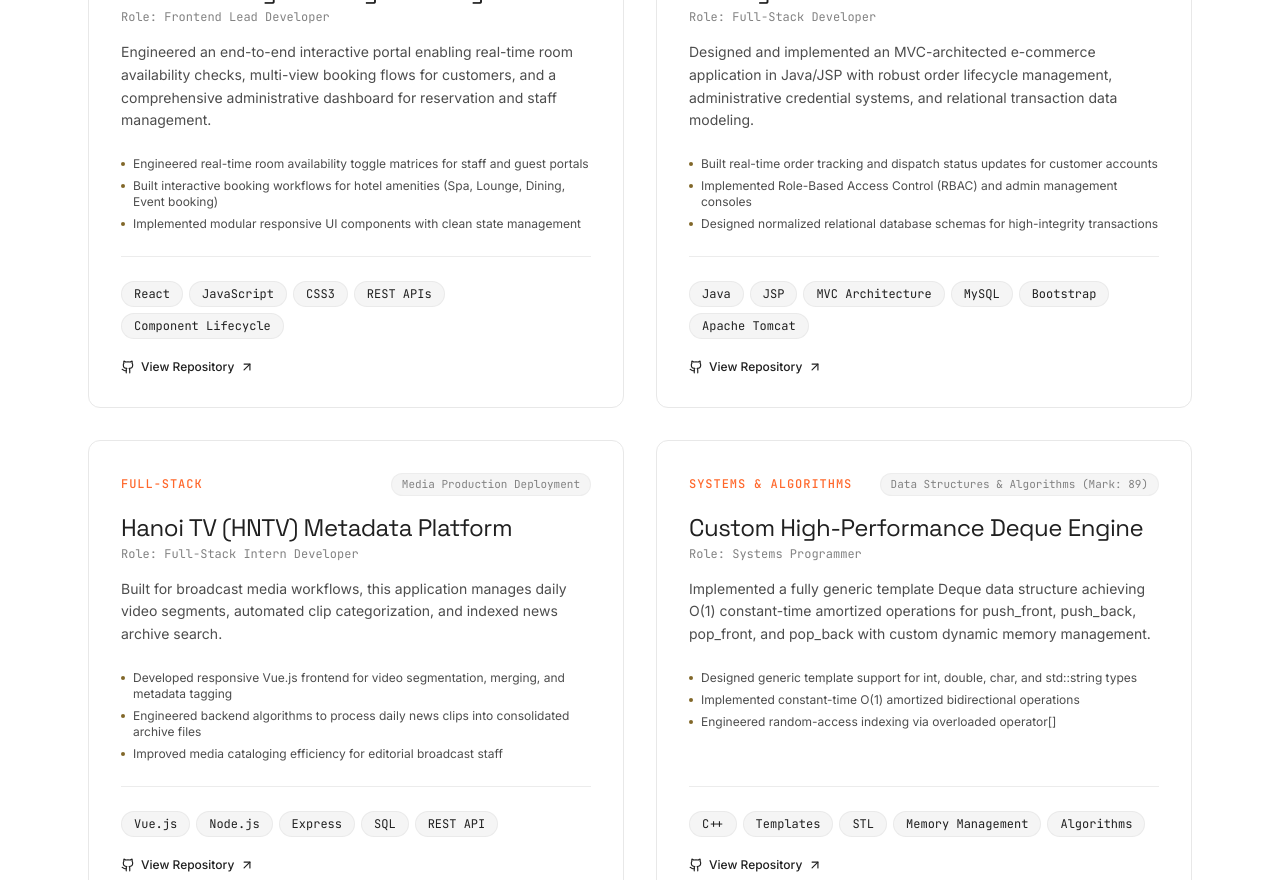
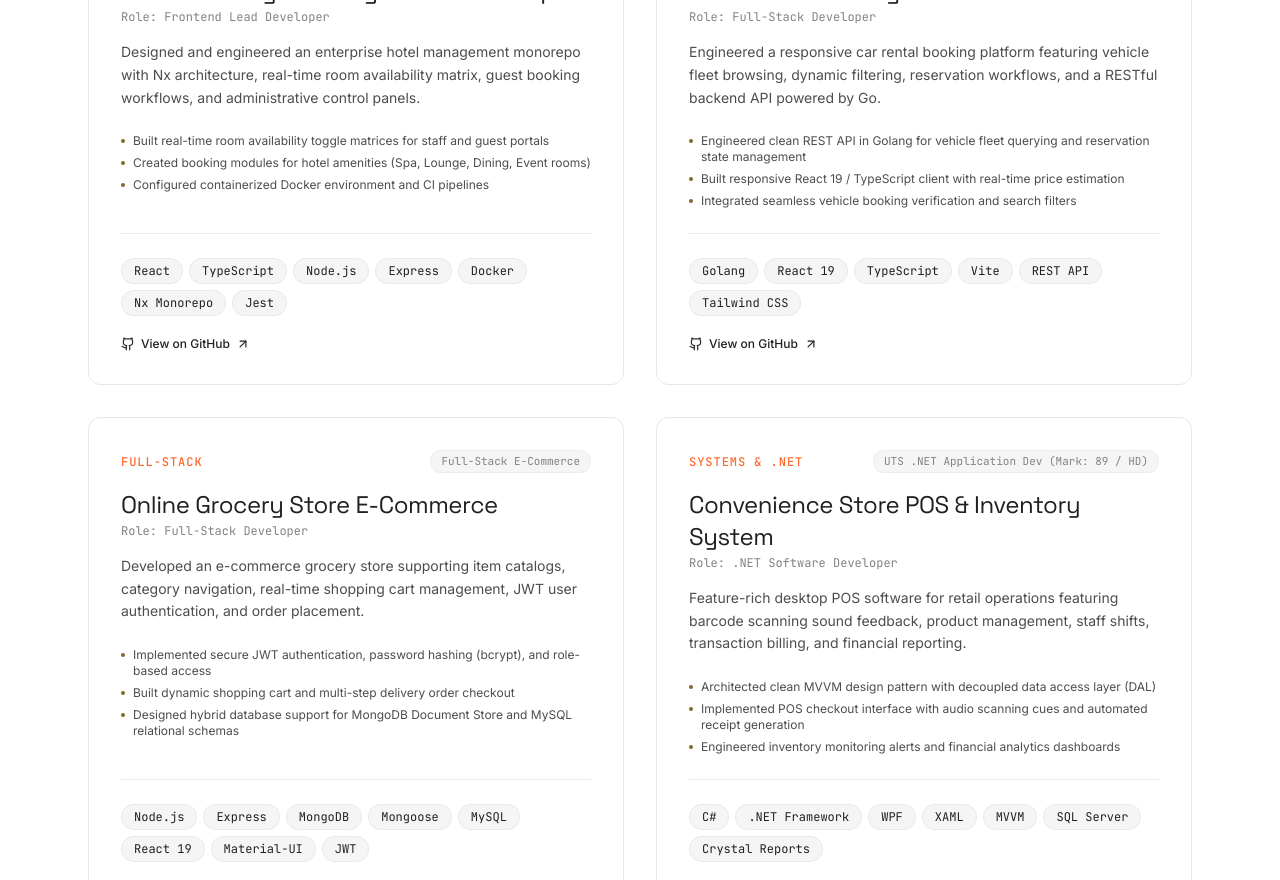
Before and after one commit to Kaiwannafly/portfolio, a Next.js app: page / in a window 1280 px wide. Shown: the part 1920-2800 px from the top of the page. Built offline with nearby package versions, Linux system fonts and the light colour scheme.

Commit message:
Update portfolio projects and direct GitHub repository links

```diff
--- a/src/app/globals.css
+++ b/src/app/globals.css
@@ -32,8 +32,8 @@
   }
 
   ::selection {
-    background-color: rgba(255, 104, 44, 0.18);
-    color: #202020;
+    background-color: #ff682c;
+    color: #ffffff;
   }
 }
 
--- a/src/app/layout.tsx
+++ b/src/app/layout.tsx
@@ -56,7 +56,7 @@ export default function RootLayout({
       lang="en"
       className={`${inter.variable} ${spaceGrotesk.variable} ${jetbrainsMono.variable} scroll-smooth`}
     >
-      <body className="min-h-screen flex flex-col bg-canvas-white text-graphite antialiased selection:bg-ember/15">
+      <body className="min-h-screen flex flex-col bg-canvas-white text-graphite antialiased selection:bg-ember selection:text-white">
         {children}
       </body>
     </html>
--- a/src/components/Contact.tsx
+++ b/src/components/Contact.tsx
@@ -119,7 +119,7 @@ export default function Contact() {
                   placeholder="e.g. Alex Johnson"
                   value={formState.name}
                   onChange={(e) => setFormState({ ...formState, name: e.target.value })}
-                  className="w-full bg-fog border border-mist px-4 py-2.5 text-sm text-graphite rounded-button focus:outline-none focus:border-graphite transition-colors"
+                  className="w-full bg-fog border border-mist px-4 py-2.5 text-sm text-graphite placeholder:text-slate/70 rounded-button focus:outline-none focus:border-graphite transition-colors"
                 />
               </div>
 
@@ -133,7 +133,7 @@ export default function Contact() {
                   placeholder="alex@example.com"
                   value={formState.email}
                   onChange={(e) => setFormState({ ...formState, email: e.target.value })}
-                  className="w-full bg-fog border border-mist px-4 py-2.5 text-sm text-graphite rounded-button focus:outline-none focus:border-graphite transition-colors"
+                  className="w-full bg-fog border border-mist px-4 py-2.5 text-sm text-graphite placeholder:text-slate/70 rounded-button focus:outline-none focus:border-graphite transition-colors"
                 />
               </div>
 
@@ -147,7 +147,7 @@ export default function Contact() {
                   placeholder="Tell me about your project, team, or opportunity..."
                   value={formState.message}
                   onChange={(e) => setFormState({ ...formState, message: e.target.value })}
-                  className="w-full bg-fog border border-mist px-4 py-2.5 text-sm text-graphite rounded-button focus:outline-none focus:border-graphite transition-colors resize-none"
+                  className="w-full bg-fog border border-mist px-4 py-2.5 text-sm text-graphite placeholder:text-slate/70 rounded-button focus:outline-none focus:border-graphite transition-colors resize-none"
                 />
               </div>
 
--- a/src/components/Projects.tsx
+++ b/src/components/Projects.tsx
@@ -7,7 +7,7 @@ import { ArrowUpRight, Github, Code, CheckCircle2, Sparkles } from 'lucide-react
 export default function Projects() {
   const [filter, setFilter] = useState<string>('All');
 
-  const categories = ['All', 'Frontend', 'Full-Stack', 'Systems & Algorithms'];
+  const categories = ['All', 'Full-Stack', 'Systems & .NET', 'AI & Data Science'];
 
   const filteredProjects =
     filter === 'All'
@@ -27,7 +27,7 @@ export default function Projects() {
             Selected Software Projects
           </h2>
           <p className="text-steel text-sm sm:text-base max-w-xl">
-            A showcase of web applications, enterprise systems, and algorithmic software developed with modern engineering practices.
+            A showcase of full-stack web applications, enterprise .NET systems, and machine learning models developed with modern engineering practices.
           </p>
         </div>
 
@@ -113,7 +113,7 @@ export default function Projects() {
                   className="inline-flex items-center gap-1.5 text-xs font-medium text-graphite hover:text-ember transition-colors"
                 >
                   <Github className="size-3.5" />
-                  <span>View Repository</span>
+                  <span>View on GitHub</span>
                   <ArrowUpRight className="size-3.5" />
                 </a>
               </div>
--- a/src/data/portfolioData.ts
+++ b/src/data/portfolioData.ts
@@ -1,7 +1,7 @@
 export interface Project {
   id: string;
   title: string;
-  category: "Full-Stack" | "Frontend" | "Systems & Algorithms";
+  category: "Full-Stack" | "Frontend" | "Systems & .NET" | "AI & Data Science";
   role: string;
   summary: string;
   description: string;
@@ -51,11 +51,11 @@ export const PERSONAL_INFO = {
   github: "https://github.com/Kaiwannafly",
   linkedin: "https://linkedin.com/in/nam-phuong-dam",
   resumePath: "/Kyle_Dam_Resume.pdf",
-  bio: "Motivated Software Engineer and Information Technology graduate from the University of Technology Sydney (UTS) with a High Distinction academic record (WAM 80.54 / GPA 6.09). Experienced in building scalable full-stack applications with React, Vue.js, Node.js, and .NET Core.",
+  bio: "Motivated Software Engineer and Information Technology graduate from the University of Technology Sydney (UTS) with a High Distinction academic record (WAM 80.54 / GPA 6.09). Experienced in building scalable full-stack applications with React, Vue.js, Node.js, Go, and .NET Core.",
   stats: [
     { label: "Academic Average", value: "80.54 WAM", detail: "High Distinction / Distinction" },
-    { label: "Completed Projects", value: "6+", detail: "Web, Enterprise & Systems" },
-    { label: "Core Technologies", value: "10+", detail: "React, Node, .NET, C++, Java" },
+    { label: "Completed Projects", value: "8+", detail: "Web, Enterprise & Machine Learning" },
+    { label: "Core Technologies", value: "12+", detail: "React, Node, Go, .NET, Python, Java" },
     { label: "Global Experience", value: "USA & AU", detail: "Boston, MA & Sydney, NSW" },
   ],
 };
@@ -63,37 +63,122 @@ export const PERSONAL_INFO = {
 export const PROJECTS: Project[] = [
   {
     id: "hotel-booking",
-    title: "Hotel Booking & Management System",
-    category: "Frontend",
+    title: "Hotel Booking & Management Monorepo",
+    category: "Full-Stack",
     role: "Frontend Lead Developer",
-    summary: "A dynamic hotel reservation and administrative management system built with modern React component architecture.",
-    description: "Engineered an end-to-end interactive portal enabling real-time room availability checks, multi-view booking flows for customers, and a comprehensive administrative dashboard for reservation and staff management.",
-    techStack: ["React", "JavaScript", "CSS3", "REST APIs", "Component Lifecycle"],
-    repoUrl: "https://github.com/mclarence/Hotel-Management-System.git",
+    summary: "Monorepo hotel reservation and administrative management system built with React, Node.js, TypeScript, and Docker.",
+    description: "Designed and engineered an enterprise hotel management monorepo with Nx architecture, real-time room availability matrix, guest booking workflows, and administrative control panels.",
+    techStack: ["React", "TypeScript", "Node.js", "Express", "Docker", "Nx Monorepo", "Jest"],
+    repoUrl: "https://github.com/Kaiwannafly/Hotel-Management-System-Monorepo",
     highlights: [
-      "Engineered real-time room availability toggle matrices for staff and guest portals",
-      "Built interactive booking workflows for hotel amenities (Spa, Lounge, Dining, Event booking)",
-      "Implemented modular responsive UI components with clean state management",
+      "Built real-time room availability toggle matrices for staff and guest portals",
+      "Created booking modules for hotel amenities (Spa, Lounge, Dining, Event rooms)",
+      "Configured containerized Docker environment and CI pipelines",
     ],
-    metrics: "Advanced Software Dev — UTS (Mark: 97)",
+    metrics: "UTS Advanced Software Dev (Mark: 97 / HD)",
+    featured: true,
+  },
+  {
+    id: "car-rental",
+    title: "Car Rental Booking Platform",
+    category: "Full-Stack",
+    role: "Full-Stack Developer",
+    summary: "Modern car rental web application with high-performance Golang backend and React 19 / Vite frontend.",
+    description: "Engineered a responsive car rental booking platform featuring vehicle fleet browsing, dynamic filtering, reservation workflows, and a RESTful backend API powered by Go.",
+    techStack: ["Golang", "React 19", "TypeScript", "Vite", "REST API", "Tailwind CSS"],
+    repoUrl: "https://github.com/Kaiwannafly/Car-Rental-Booking-System",
+    highlights: [
+      "Engineered clean REST API in Golang for vehicle fleet querying and reservation state management",
+      "Built responsive React 19 / TypeScript client with real-time price estimation",
+      "Integrated seamless vehicle booking verification and search filters",
+    ],
+    metrics: "Modern Full-Stack",
+    featured: true,
+  },
+  {
+    id: "grocery-store",
+    title: "Online Grocery Store E-Commerce",
+    category: "Full-Stack",
+    role: "Full-Stack Developer",
+    summary: "Full-featured online grocery e-commerce platform with Node.js/Express backend, MongoDB, and React 19 Material-UI client.",
+    description: "Developed an e-commerce grocery store supporting item catalogs, category navigation, real-time shopping cart management, JWT user authentication, and order placement.",
+    techStack: ["Node.js", "Express", "MongoDB", "Mongoose", "MySQL", "React 19", "Material-UI", "JWT"],
+    repoUrl: "https://github.com/Kaiwannafly/Online-Grocery-Store-MERN",
+    highlights: [
+      "Implemented secure JWT authentication, password hashing (bcrypt), and role-based access",
+      "Built dynamic shopping cart and multi-step delivery order checkout",
+      "Designed hybrid database support for MongoDB Document Store and MySQL relational schemas",
+    ],
+    metrics: "Full-Stack E-Commerce",
+    featured: true,
+  },
+  {
+    id: "convenience-store-wpf",
+    title: "Convenience Store POS & Inventory System",
+    category: "Systems & .NET",
+    role: ".NET Software Developer",
+    summary: "C# .NET WPF Point-of-Sale (POS) and inventory control desktop system built with MVVM pattern and SQL Server.",
+    description: "Feature-rich desktop POS software for retail operations featuring barcode scanning sound feedback, product management, staff shifts, transaction billing, and financial reporting.",
+    techStack: ["C#", ".NET Framework", "WPF", "XAML", "MVVM", "SQL Server", "Crystal Reports"],
+    repoUrl: "https://github.com/Kaiwannafly/Convenience-Store-POS-WPF",
+    highlights: [
+      "Architected clean MVVM design pattern with decoupled data access layer (DAL)",
+      "Implemented POS checkout interface with audio scanning cues and automated receipt generation",
+      "Engineered inventory monitoring alerts and financial analytics dashboards",
+    ],
+    metrics: "UTS .NET Application Dev (Mark: 89 / HD)",
     featured: true,
   },
   {
     id: "iot-bay",
     title: "IoT Bay E-Commerce Platform",
     category: "Full-Stack",
-    role: "Full-Stack Developer",
+    role: "Full-Stack Java Developer",
     summary: "Enterprise e-commerce store dedicated to IoT sensors and smart hardware catalog management.",
-    description: "Designed and implemented an MVC-architected e-commerce application in Java/JSP with robust order lifecycle management, administrative credential systems, and relational transaction data modeling.",
-    techStack: ["Java", "JSP", "MVC Architecture", "MySQL", "Bootstrap", "Apache Tomcat"],
-    repoUrl: "https://github.com/JasonI136/IoTBay",
+    description: "Designed and implemented an MVC-architected e-commerce web app in Java/JSP with order lifecycle management, administrative credential controls, and relational transaction data modeling.",
+    techStack: ["Java", "JSP", "Servlets", "MVC Architecture", "MySQL", "Apache Tomcat", "Maven"],
+    repoUrl: "https://github.com/Kaiwannafly/IoTBay-Java-Ecommerce",
     highlights: [
       "Built real-time order tracking and dispatch status updates for customer accounts",
       "Implemented Role-Based Access Control (RBAC) and admin management consoles",
       "Designed normalized relational database schemas for high-integrity transactions",
     ],
+    metrics: "UTS Intro to Software Dev (Mark: 96 / HD)",
+    featured: true,
+  },
+  {
+    id: "ml-knn",
+    title: "Machine Learning KNN Classifier From Scratch",
+    category: "AI & Data Science",
+    role: "Machine Learning Developer",
+    summary: "From-scratch Python implementation of K-Nearest Neighbors (KNN) classification algorithm with mathematical analysis.",
+    description: "Implemented K-Nearest Neighbors from first principles without relying on Scikit-Learn's estimator. Evaluated Euclidean/Manhattan distance metrics, feature normalization, cross-validation, and decision boundary visualization.",
+    techStack: ["Python", "Jupyter Notebook", "NumPy", "Pandas", "Matplotlib", "Machine Learning"],
+    repoUrl: "https://github.com/Kaiwannafly/Machine-Learning-KNN-From-Scratch",
+    highlights: [
+      "Implemented distance calculation, neighbor voting, and k-parameter hyperparameter tuning",
+      "Benchmarked algorithmic accuracy, precision, recall, and F1-score across datasets",
+      "Authored a comprehensive analytical research report on model trade-offs",
+    ],
+    metrics: "UTS Machine Learning",
+    featured: true,
+  },
+  {
+    id: "hospital-management",
+    title: "Hospital Information & Appointment System",
+    category: "Systems & .NET",
+    role: ".NET Software Developer",
+    summary: "C# .NET enterprise system for managing patient medical records, doctor scheduling, and appointment workflows.",
+    description: "Comprehensive medical practice management software supporting patient registration, medical history tracking, doctor consultation schedules, and prescription records.",
+    techStack: ["C#", ".NET", "Windows Forms", "OOP Design Patterns", "DataFactory"],
+    repoUrl: "https://github.com/Kaiwannafly/Hospital-Management-System-DotNet",
+    highlights: [
+      "Designed modular OOP architecture with DataFactory patterns for patient and doctor entities",
+      "Created appointment scheduling engine with conflict detection and status validation",
+      "Built patient history search and administrative reporting tools",
+    ],
     metrics: "Enterprise Systems Development — UTS",
-    featured: true,
+    featured: false,
   },
   {
     id: "hntv-management",
@@ -101,66 +186,15 @@ export const PROJECTS: Project[] = [
     category: "Full-Stack",
     role: "Full-Stack Intern Developer",
     summary: "Digital media asset management platform for broadcast video sorting and document archiving.",
-    description: "Built for broadcast media workflows, this application manages daily video segments, automated clip categorization, and indexed news archive search.",
+    description: "Built for broadcast television media workflows, this application manages daily video segments, automated clip categorization, and indexed news archive search.",
     techStack: ["Vue.js", "Node.js", "Express", "SQL", "REST API"],
-    repoUrl: "https://github.com/Kaiwannafly/HNTV-Management.git",
+    repoUrl: "https://github.com/Kaiwannafly/HNTV-Management",
     highlights: [
       "Developed responsive Vue.js frontend for video segmentation, merging, and metadata tagging",
       "Engineered backend algorithms to process daily news clips into consolidated archive files",
       "Improved media cataloging efficiency for editorial broadcast staff",
     ],
-    metrics: "Media Production Deployment",
-    featured: true,
-  },
-  {
-    id: "custom-deque",
-    title: "Custom High-Performance Deque Engine",
-    category: "Systems & Algorithms",
-    role: "Systems Programmer",
-    summary: "Generic double-ended queue data structure built in modern C++ with dual-vector memory management.",
-    description: "Implemented a fully generic template Deque data structure achieving O(1) constant-time amortized operations for push_front, push_back, pop_front, and pop_back with custom dynamic memory management.",
-    techStack: ["C++", "Templates", "STL", "Memory Management", "Algorithms"],
-    repoUrl: "https://github.com/Kaiwannafly",
-    highlights: [
-      "Designed generic template support for int, double, char, and std::string types",
-      "Implemented constant-time O(1) amortized bidirectional operations",
-      "Engineered random-access indexing via overloaded operator[]",
-    ],
-    metrics: "Data Structures & Algorithms (Mark: 89)",
-    featured: false,
-  },
-  {
-    id: "shunting-yard-calc",
-    title: "Infix-to-Postfix Expression Engine",
-    category: "Systems & Algorithms",
-    role: "Algorithm Developer",
-    summary: "Mathematical expression parser and calculator using Dijkstra's Shunting Yard Algorithm.",
-    description: "High-precision expression conversion and calculation engine handling complex arithmetic, operator precedence, associativity, parentheses validation, and stack evaluation.",
-    techStack: ["C++", "Shunting Yard Algorithm", "Stack ADT", "Parsing"],
-    repoUrl: "https://github.com/Kaiwannafly",
-    highlights: [
-      "Implemented strict operator precedence and associativity rules",
-      "Built robust syntax validation and error handling for malformed arithmetic",
-      "Optimized stack-based postfix evaluation for fast computation",
-    ],
-    metrics: "Advanced Algorithms",
-    featured: false,
-  },
-  {
-    id: "java-gui-suite",
-    title: "Java OOP Interactive Software Suite",
-    category: "Systems & Algorithms",
-    role: "Software Developer",
-    summary: "Object-Oriented desktop applications featuring interactive game mechanics and cinema booking management.",
-    description: "Suite of desktop applications designed in Java demonstrating core OOP tenets: encapsulation, polymorphism, inheritance, and clean event-driven GUI architectures.",
-    techStack: ["Java", "Swing / AWT", "BlueJ", "OOP Principles"],
-    repoUrl: "https://github.com/Kaiwannafly",
-    highlights: [
-      "Built Snake Game with full lifecycle GUI buttons (Start, Pause, Reset, Dynamic Score Tracking)",
-      "Created Cinema Ticket Booking System managing theaters, showtimes, and seat reservations",
-      "Applied strict OOP design patterns for modularity and separation of concerns",
-    ],
-    metrics: "Introduction to Software Dev (Mark: 96)",
+    metrics: "Media Production Internship",
     featured: false,
   },
 ];
@@ -172,8 +206,10 @@ export const SKILL_CATEGORIES: SkillCategory[] = [
       { name: "JavaScript (ES6+)", level: "Advanced", iconName: "FileCode" },
       { name: "TypeScript", level: "Proficient", iconName: "Code2" },
       { name: "C++", level: "Advanced (DSA)", iconName: "Terminal" },
-      { name: "Java", level: "Proficient (OOP)", iconName: "Coffee" },
-      { name: "C# (.NET Core)", level: "Proficient", iconName: "Layers" },
+      { name: "C# (.NET Core / WPF)", level: "Advanced", iconName: "Layers" },
+      { name: "Python", level: "Proficient (ML & Data)", iconName: "FileCode" },
+      { name: "Golang (Go)", level: "Proficient (REST APIs)", iconName: "Cpu" },
+      { name: "Java", level: "Proficient (OOP & Web)", iconName: "Coffee" },
       { name: "SQL", level: "Advanced", iconName: "Database" },
       { name: "HTML5 / CSS3", level: "Advanced", iconName: "Layout" },
     ],
@@ -181,31 +217,33 @@ export const SKILL_CATEGORIES: SkillCategory[] = [
   {
     title: "Frontend",
     skills: [
-      { name: "React", level: "Advanced", iconName: "Atom" },
+      { name: "React 18 / 19", level: "Advanced", iconName: "Atom" },
+      { name: "Next.js 14", level: "Proficient", iconName: "Globe" },
       { name: "Vue.js", level: "Proficient", iconName: "Component" },
-      { name: "Next.js", level: "Proficient", iconName: "Globe" },
       { name: "Tailwind CSS", level: "Advanced", iconName: "Palette" },
-      { name: "Responsive UI", level: "Advanced", iconName: "Smartphone" },
-      { name: "State Management", level: "Proficient", iconName: "Sliders" },
+      { name: "Material-UI (MUI)", level: "Proficient", iconName: "Layout" },
+      { name: "WPF & XAML", level: "Advanced", iconName: "Monitor" },
     ],
   },
   {
     title: "Backend & APIs",
     skills: [
-      { name: "Node.js & Express", level: "Proficient", iconName: "Server" },
+      { name: "Node.js & Express", level: "Advanced", iconName: "Server" },
       { name: ".NET Web API", level: "Proficient", iconName: "Cpu" },
+      { name: "Go REST API", level: "Proficient", iconName: "Zap" },
       { name: "RESTful API Design", level: "Advanced", iconName: "Network" },
-      { name: "Microservices", level: "Core Principles", iconName: "Boxes" },
-      { name: "Authentication / JWT", level: "Proficient", iconName: "Key" },
+      { name: "Authentication / JWT", level: "Advanced", iconName: "Key" },
+      { name: "Docker", level: "Proficient", iconName: "Boxes" },
     ],
   },
   {
     title: "Databases & Cloud",
     skills: [
       { name: "MySQL", level: "Advanced", iconName: "Database" },
+      { name: "MongoDB & Mongoose", level: "Proficient", iconName: "Database" },
+      { name: "SQL Server", level: "Proficient", iconName: "Table" },
       { name: "Schema Modeling", level: "Advanced", iconName: "Table" },
       { name: "AWS Cloud (SaaS)", level: "Foundational", iconName: "Cloud" },
-      { name: "Query Optimization", level: "Proficient", iconName: "Zap" },
     ],
   },
   {
@@ -214,6 +252,7 @@ export const SKILL_CATEGORIES: SkillCategory[] = [
       { name: "Git & GitHub", level: "Advanced", iconName: "GitBranch" },
       { name: "VS Code & Visual Studio", level: "Advanced", iconName: "Monitor" },
       { name: "Postman", level: "Advanced", iconName: "Send" },
+      { name: "Vite & Webpack", level: "Proficient", iconName: "Zap" },
       { name: "Agile / Scrum", level: "Practitioner", iconName: "Kanban" },
     ],
   },
```
Also changed, not shown: 2 other files (tests, documents, lock files or other folders).
